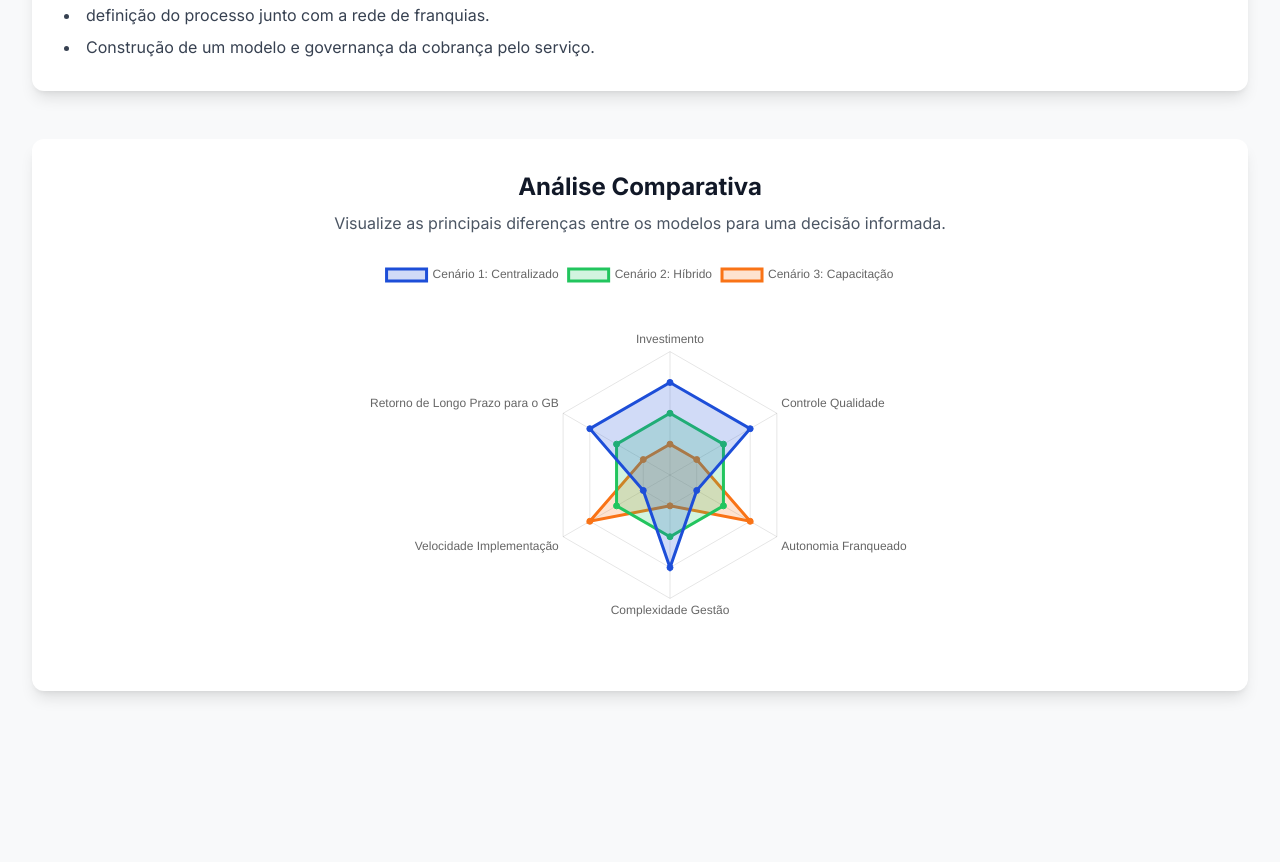
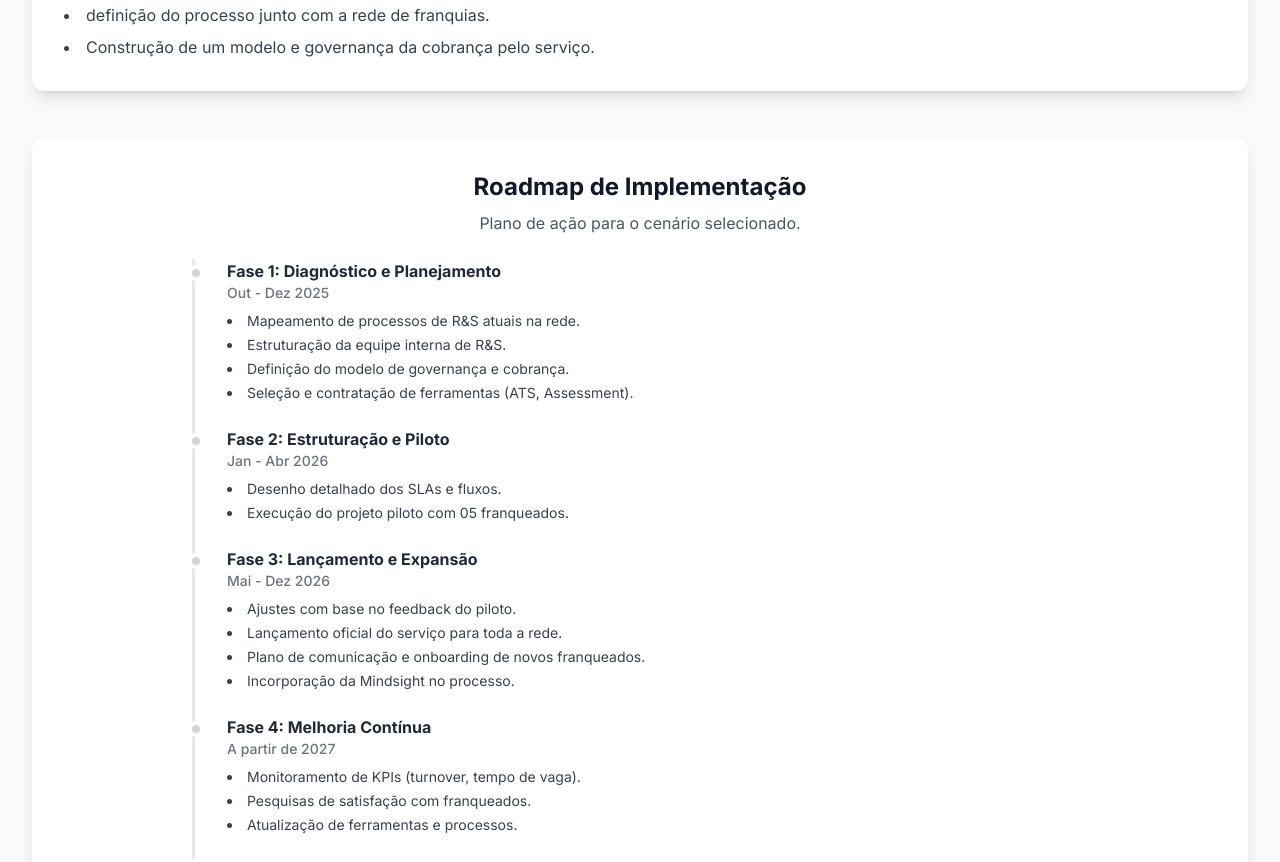
Before and after one commit to leonardomagalhaes-droid/Piloto-Franquias, a plain HTML site: page index.html in a window 1280 px wide. Shown: the part 1606-2468 px from the top of the page. Before the commit the page ends 2329 px from the top, so only its background shows below. Drawn offline with nearby package versions, Linux system fonts and the light colour scheme.

Commit message:
Update index.html

```diff
--- a/index.html
+++ b/index.html
@@ -76,6 +76,13 @@
             border-color: #1e3a8a;
             color: #1e3a8a;
         }
+        .roadmap-phase {
+            border-left: 3px solid #e5e7eb;
+            transition: all 0.3s ease;
+        }
+        .roadmap-phase:hover {
+            border-left-color: #1e3a8a;
+        }
     </style>
 </head>
 <body class="text-gray-800">
@@ -151,7 +158,7 @@
 
                 <div class="mt-8">
                     <div class="border-b border-gray-200">
-                        <nav class="-mb-px flex space-x-6" aria-label="Tabs">
+                        <nav class="-mb-px flex space-x-6 overflow-x-auto" aria-label="Tabs">
                             <button id="tab-enablers" class="sub-nav-btn whitespace-nowrap py-4 px-1 border-b-2 font-medium text-sm">
                                 🛠️ Habilitadores
                             </button>
@@ -164,10 +171,19 @@
                         </nav>
                     </div>
                     <div class="pt-6">
-                        <ul id="scenario-details-content" class="list-disc list-inside space-y-2 text-gray-700"></ul>
+                        <div id="scenario-details-content" class="text-gray-700"></div>
                     </div>
                 </div>
             </section>
+
+            <section id="roadmap-section" class="transition-opacity duration-500 ease-in-out bg-white rounded-xl shadow-lg p-6 md:p-8">
+                <div class="text-center mb-6">
+                    <h2 class="text-2xl font-bold text-gray-900">Roadmap de Implementação</h2>
+                    <p class="mt-2 text-md text-gray-600">Plano de ação para o cenário selecionado.</p>
+                </div>
+                <div id="scenario-roadmap-content" class="text-gray-700 max-w-4xl mx-auto"></div>
+            </section>
+
 
             <section id="comparative-analysis" class="bg-white rounded-xl shadow-lg p-6 md:p-8">
                 <div class="text-center mb-6">
@@ -200,7 +216,13 @@
                 ],
                 enablers: ["Equipe de R&S dedicada na franqueadora.", "investimento em ferramentas para apoiar o franqueado (Ex: Novo contrato com mindsight / ATS / Kolab)", "definição do processo junto com a rede de franquias.", "Construção de um modelo e governança da cobrança pelo serviço."],
                 tasks: ["Gestão centralizada da divulgação de vagas.", "Triagem contínua de currículos.", "Aplicação e análise de assessments.", "Realização de primeira entrevista.", "Envio de shortlist com pareceres."],
-                deliverables: ["Shortlist de candidatos qualificados.", "Relatórios de assessment.", "Agenda de entrevistas finais.", "Dashboard com métricas."]
+                deliverables: ["Shortlist de candidatos qualificados.", "Relatórios de assessment.", "Agenda de entrevistas finais.", "Dashboard com métricas."],
+                roadmap: [
+                    { phase: "Fase 1: Diagnóstico e Planejamento", timeframe: "Out - Dez 2025", activities: ["Mapeamento de processos de R&S atuais na rede.", "Estruturação da equipe interna de R&S.", "Definição do modelo de governança e cobrança.", "Seleção e contratação de ferramentas (ATS, Assessment)."] },
+                    { phase: "Fase 2: Estruturação e Piloto", timeframe: "Jan - Abr 2026", activities: ["Desenho detalhado dos SLAs e fluxos.", "Execução do projeto piloto com 05 franqueados."] },
+                    { phase: "Fase 3: Lançamento e Expansão", timeframe: "Mai - Dez 2026", activities: ["Ajustes com base no feedback do piloto.", "Lançamento oficial do serviço para toda a rede.", "Plano de comunicação e onboarding de novos franqueados.", "Incorporação da Mindsight no processo."] },
+                    { phase: "Fase 4: Melhoria Contínua", timeframe: "A partir de 2027", activities: ["Monitoramento de KPIs (turnover, tempo de vaga).", "Pesquisas de satisfação com franqueados.", "Atualização de ferramentas e processos."] },
+                ]
             },
             2: {
                 title: "Modelo Híbrido (Parceria Estratégica)",
@@ -219,7 +241,13 @@
                 ],
                 enablers: ["Plataforma tecnológica (ATS) para a rede.", "Contratos 'guarda-chuva' com fornecedores.", "Equipe central focada em gestão e capacitação.", "Materiais de treinamento de alta qualidade."],
                 tasks: ["Implementar e configurar ATS.", "Negociar e integrar ferramentas.", "Construir e manter o 'playbook do perfil ideal'.", "Gerenciar o banco de talentos.", "Treinar os franqueados e gerentes."],
-                deliverables: ["Acesso a sistema ATS.", "Acesso ao banco de talentos unificado.", "Licenças de assessment a custo reduzido.", "'Playbook de Contratação' com guias.", "Treinamentos e workshops periódicos."]
+                deliverables: ["Acesso a sistema ATS.", "Acesso ao banco de talentos unificado.", "Licenças de assessment a custo reduzido.", "'Playbook de Contratação' com guias.", "Treinamentos e workshops periódicos."],
+                roadmap: [
+                    { phase: "Fase 1: Diagnóstico e Planejamento", timeframe: "Out - Dez 2025", activities: ["Levantamento de necessidades de ferramentas junto aos franqueados.", "Negociação e seleção de fornecedores de tecnologia.", "Desenho do 'Playbook de Recrutamento'."] },
+                    { phase: "Fase 2: Estruturação e Piloto", timeframe: "Jan - Abr 2026", activities: ["Configuração e parametrização do ATS para a rede.", "Desenvolvimento dos materiais de treinamento.", "Projeto piloto com grupo de franqueados para testar ferramentas e fluxo."] },
+                    { phase: "Fase 3: Lançamento e Expansão", timeframe: "Mai - Dez 2026", activities: ["Rollout do acesso às ferramentas para toda a rede.", "Ciclo de treinamentos de capacitação (onboarding).", "Criação de comunidade de práticas entre os franqueados."] },
+                    { phase: "Fase 4: Melhoria Contínua", timeframe: "A partir de 2027", activities: ["Suporte contínuo no uso das ferramentas.", "Atualização do playbook e materiais de apoio.", "Análise de dados agregados para gerar insights para a rede."] },
+                ]
             },
             3: {
                 title: "Modelo de Capacitação (Self-Service com Suporte)",
@@ -238,7 +266,13 @@
                 ],
                 enablers: ["Expertise interna para criar conteúdo.", "Plataforma de EAD ou portal do franqueado.", "Consultor de campo para tirar dúvidas."],
                 tasks: ["Desenvolver o guia do 'Perfil Ideal'.", "Criar um manual completo de R&S.", "Elaborar templates (descrições, roteiros).", "Indicar fornecedores de assessment.", "Gravar módulos de treinamento online."],
-                deliverables: ["Kit completo de R&S (documentos).", "Acesso a trilha de aprendizagem online.", "Webinars periódicos para troca de práticas.", "Canal de suporte para dúvidas."]
+                deliverables: ["Kit completo de R&S (documentos).", "Acesso a trilha de aprendizagem online.", "Webinars periódicos para troca de práticas.", "Canal de suporte para dúvidas."],
+                roadmap: [
+                    { phase: "Fase 1: Diagnóstico e Planejamento", timeframe: "Out - Nov 2025", activities: ["Estruturação do conteúdo programático da capacitação.", "Definição dos formatos (vídeos, guias, templates).", "Validação do conteúdo com franqueados-chave."] },
+                    { phase: "Fase 2: Estruturação e Piloto", timeframe: "Dez 2025 - Fev 2026", activities: ["Produção dos materiais e gravação dos vídeos.", "Estruturação da área no Portal do Franqueado/EAD.", "Liberação do acesso para um grupo piloto para feedback."] },
+                    { phase: "Fase 3: Lançamento e Expansão", timeframe: "Mar - Abr 2026", activities: ["Lançamento oficial do portal de capacitação para toda a rede.", "Campanha de comunicação para engajamento.", "Primeiro ciclo de webinars ao vivo."] },
+                    { phase: "Fase 4: Melhoria Contínua", timeframe: "A partir de Mai 2026", activities: ["Atualização periódica dos materiais.", "Promoção de fóruns de troca de boas práticas.", "Coleta de feedback para novas pautas de conteúdo."] },
+                ]
             }
         };
 
@@ -249,6 +283,8 @@
         const scenarioFlow = document.getElementById('scenario-flow');
         const contentArea = document.getElementById('scenario-details');
         const legendShared = document.getElementById('legend-shared');
+        const scenarioRoadmapContent = document.getElementById('scenario-roadmap-content');
+        const roadmapSection = document.getElementById('roadmap-section');
 
         const subTabs = {
             enablers: document.getElementById('tab-enablers'),
@@ -261,7 +297,20 @@
         let activeSubTab = 'enablers';
 
         function updateListView(element, items) {
-            element.innerHTML = items.map(item => `<li>${item}</li>`).join('');
+            element.innerHTML = `<ul class="list-disc list-inside space-y-2">${items.map(item => `<li>${item}</li>`).join('')}</ul>`;
+        }
+
+        function updateRoadmapView(element, roadmapData) {
+            element.innerHTML = roadmapData.map(phase => `
+                <div class="roadmap-phase relative pl-8 pb-6">
+                     <div class="flow-dot absolute left-[-7.5px] top-1.5 w-4 h-4 rounded-full bg-gray-300 border-4 border-white"></div>
+                     <p class="font-bold text-gray-800">${phase.phase}</p>
+                     <p class="text-sm font-medium text-gray-500 mb-2">${phase.timeframe}</p>
+                     <ul class="list-disc list-inside space-y-1 text-sm">
+                        ${phase.activities.map(act => `<li>${act}</li>`).join('')}
+                     </ul>
+                </div>
+            `).join('');
         }
 
         function updateFlowView(flowData) {
@@ -286,6 +335,8 @@
             currentScenarioId = scenarioId;
             const data = scenarioData[scenarioId];
             contentArea.style.opacity = 0;
+            roadmapSection.style.opacity = 0;
+
             setTimeout(() => {
                 scenarioTitle.textContent = data.title;
                 scenarioDescription.textContent = data.description;
@@ -307,13 +358,14 @@
                 }
 
                 updateFlowView(data.flow);
-
+                updateRoadmapView(scenarioRoadmapContent, data.roadmap);
                 updateScenarioSubView('enablers');
 
                 Object.values(buttons).forEach(btn => btn.classList.remove('active'));
                 buttons[scenarioId].classList.add('active');
 
                 contentArea.style.opacity = 1;
+                roadmapSection.style.opacity = 1;
             }, 300);
         }
 
```
